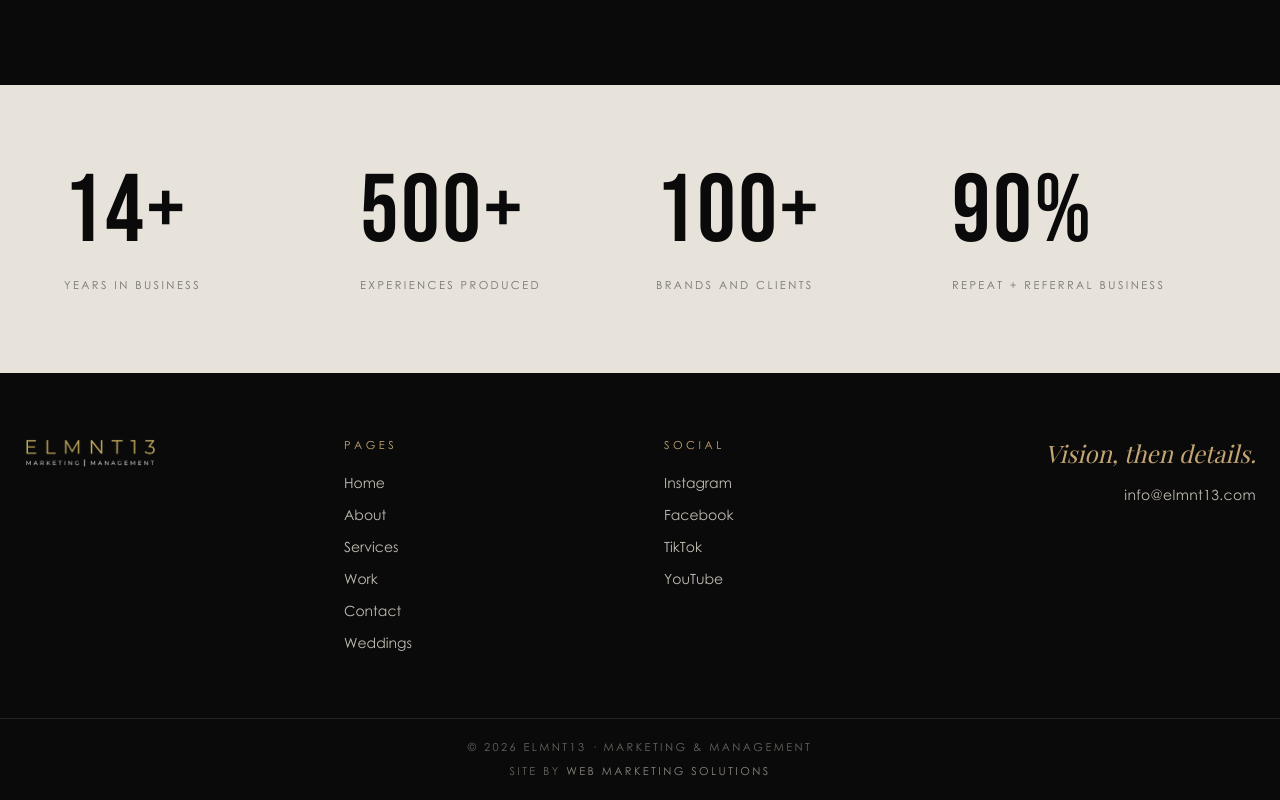
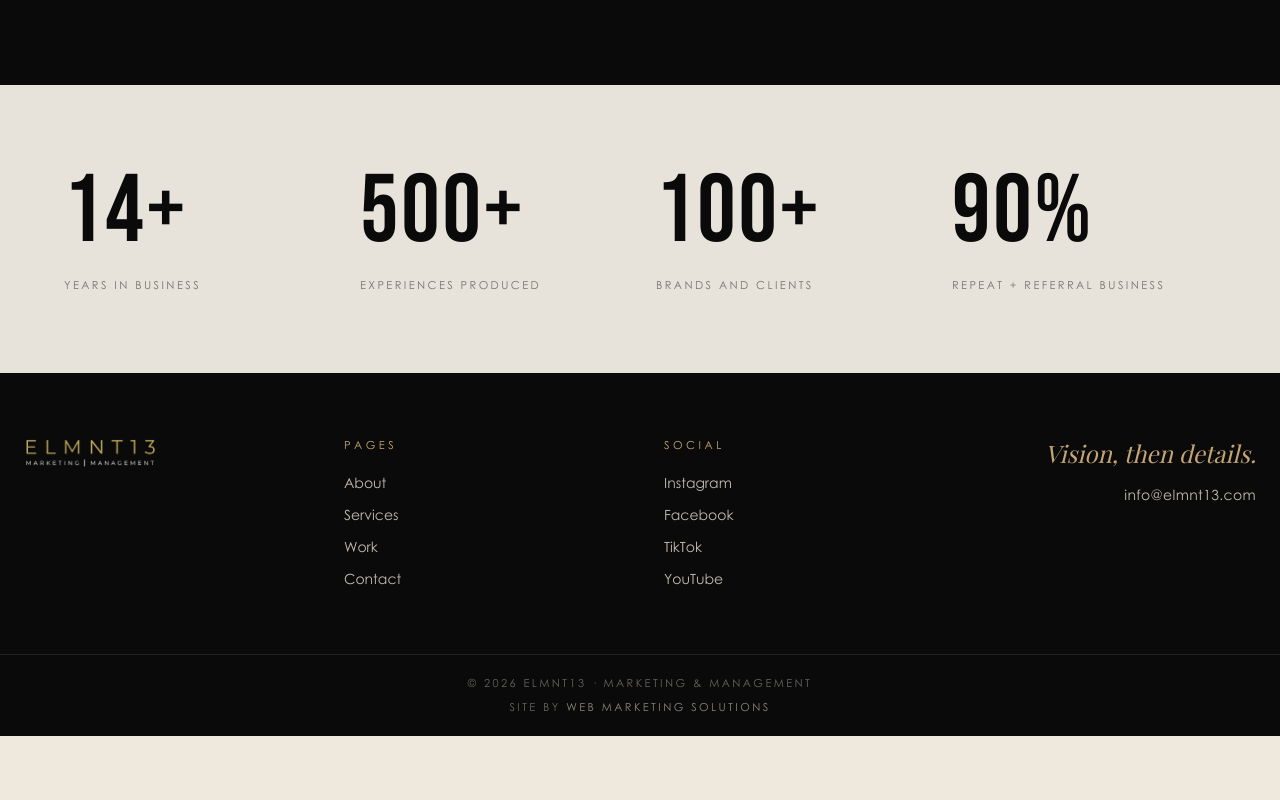
Before and after one commit to JordanVera/elmnt13, a Next.js app: page /about in a window 1280 px wide. Shown: the part 1795-2595 px from the top of the page. After the commit the page ends 2531 px from the top, so only its background shows below. Built offline with nearby package versions, Linux system fonts and the light colour scheme.

Commit message:
Remove Weddings link from SiteFooter and comment out Home link in footerLinks for cleaner navigation structure.

```diff
--- a/src/components/site-footer.tsx
+++ b/src/components/site-footer.tsx
@@ -26,14 +26,6 @@ export function SiteFooter() {
                 </Link>
               </li>
             ))}
-            <li>
-              <Link
-                href="/weddings"
-                className="text-sm text-paper/80 transition-colors hover:text-gold"
-              >
-                Weddings
-              </Link>
-            </li>
           </ul>
         </div>
 
--- a/src/lib/site.ts
+++ b/src/lib/site.ts
@@ -22,7 +22,7 @@ export const heroNavLinks = [
 ] as const;
 
 export const footerLinks = [
-  { href: '/', label: 'Home' },
+  // { href: '/', label: 'Home' },
   { href: '/about', label: 'About' },
   { href: '/services', label: 'Services' },
   { href: '/work', label: 'Work' },
```
